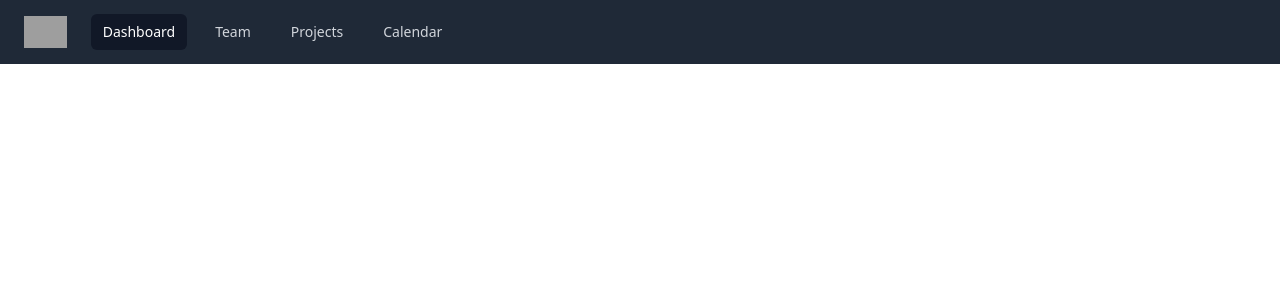
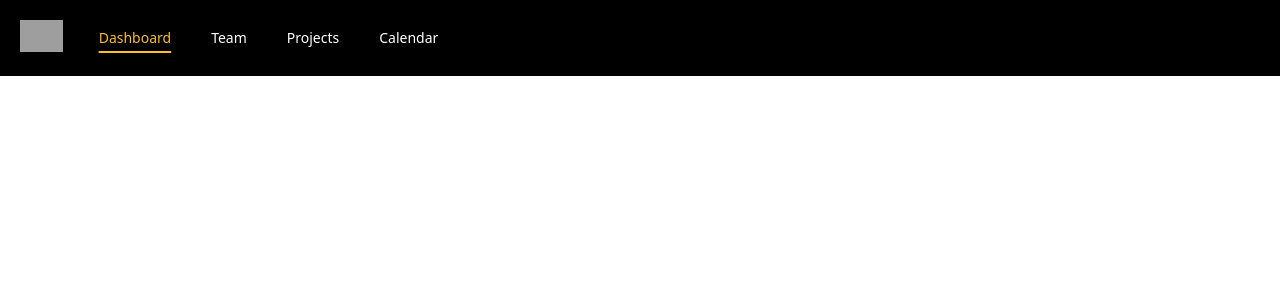
Before and after one commit to davidgrrcia-archived/contablock-app, a Vue app in the folder frontend/: page / in a window 1280 px wide. Shown: the top 300 px of the page. Built offline with nearby package versions, Linux system fonts and the light colour scheme; grey boxes are pictures that could not be loaded.

Commit message:
improve header

```diff
--- a/frontend/src/components/SiteNavbar.vue
+++ b/frontend/src/components/SiteNavbar.vue
@@ -1,42 +1,20 @@
 <template>
-  <Disclosure as="nav" class="bg-gray-800" v-slot="{ open }">
-    <div class="mx-auto max-w-7xl px-2 sm:px-6 lg:px-8">
-      <div class="relative flex h-16 items-center justify-between">
-        <div class="absolute inset-y-0 left-0 flex items-center sm:hidden">
-          <!-- Mobile menu button-->
-          <DisclosureButton
-            class="inline-flex items-center justify-center rounded-md p-2 text-gray-400 hover:bg-gray-700 hover:text-white focus:outline-none focus:ring-2 focus:ring-inset focus:ring-white"
-          >
-            <span class="sr-only">Open main menu</span>
-            <Bars3Icon v-if="!open" class="block h-6 w-6" aria-hidden="true" />
-            <XMarkIcon v-else class="block h-6 w-6" aria-hidden="true" />
-          </DisclosureButton>
-        </div>
-        <div
-          class="flex flex-1 items-center justify-center sm:items-stretch sm:justify-start"
-        >
-          <div class="flex flex-shrink-0 items-center">
+  <div class="flex bg-black">
+    <div class="flex p-5">
       <img
-              class="block h-8 w-auto lg:hidden"
+        class="h-8 w-auto"
         src="https://tailwindui.com/img/logos/mark.svg?color=indigo&shade=500"
         alt="Your Company"
       />
-            <img
-              class="hidden h-8 w-auto lg:block"
-              src="https://tailwindui.com/img/logos/mark.svg?color=indigo&shade=500"
-              alt="Your Company"
-            />
-          </div>
-          <div class="hidden sm:ml-6 sm:block">
-            <div class="flex space-x-4">
+      <div class="flex ml-6 space-x-4">
         <a
           v-for="item in navigation"
           :key="item.name"
           :href="item.href"
           :class="[
             item.current
-                    ? 'bg-gray-900 text-white'
-                    : 'text-gray-300 hover:bg-gray-700 hover:text-white',
+              ? 'text-amber-400 underline decoration-2 underline-offset-8'
+              : 'text-white hover:bg-amber-400 hover:text-black',
             'px-3 py-2 rounded-md text-sm font-medium',
           ]"
           :aria-current="item.current ? 'page' : undefined"
@@ -45,34 +23,9 @@
       </div>
     </div>
   </div>
-      </div>
-    </div>
-
-    <DisclosurePanel class="sm:hidden">
-      <div class="space-y-1 px-2 pt-2 pb-3">
-        <DisclosureButton
-          v-for="item in navigation"
-          :key="item.name"
-          as="a"
-          :href="item.href"
-          :class="[
-            item.current
-              ? 'bg-gray-900 text-white'
-              : 'text-gray-300 hover:bg-gray-700 hover:text-white',
-            'block px-3 py-2 rounded-md text-base font-medium',
-          ]"
-          :aria-current="item.current ? 'page' : undefined"
-          >{{ item.name }}</DisclosureButton
-        >
-      </div>
-    </DisclosurePanel>
-  </Disclosure>
 </template>
 
 <script setup lang="ts">
-import { Disclosure, DisclosureButton, DisclosurePanel } from '@headlessui/vue';
-import { Bars3Icon, XMarkIcon } from '@heroicons/vue/24/outline';
-
 const navigation = [
   { name: 'Dashboard', href: '#', current: true },
   { name: 'Team', href: '#', current: false },
```
Lines whose indentation alone changed are shown as unchanged.
